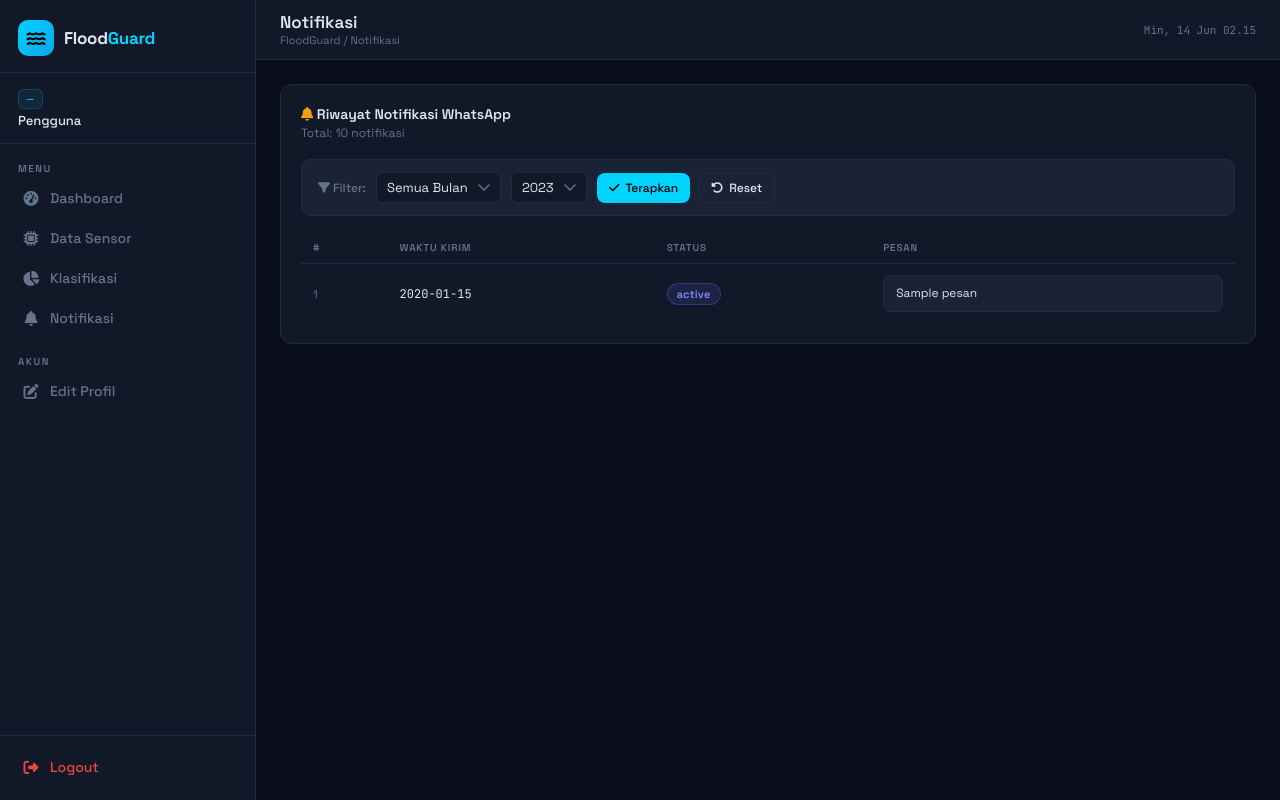
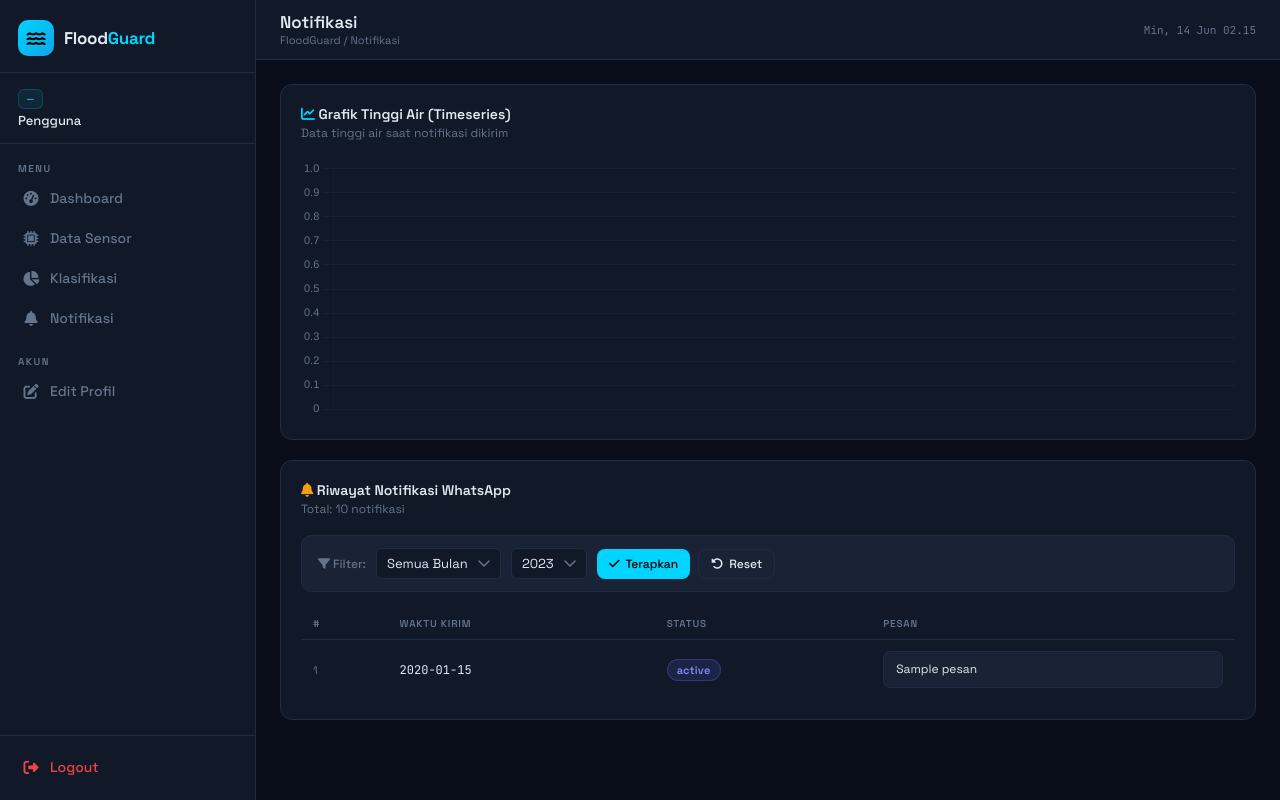
Before and after one commit to contohprogramweb/floodguard, a Flask app: template templates/notifikasi/index.html in a window 1280 px wide. Run offline with Flask 3, Linux system fonts and the light colour scheme; the template is opened without the code that fills it: most values are stand-ins (such as "Sample title", 1, 10 or a date in 2020).

Commit message:
update branch

```diff
--- a/app.py
+++ b/app.py
@@ -396,7 +396,7 @@ def create_app():
         conn = get_db_connection()
         if conn is None:
             flash('Gagal terhubung ke database.', 'danger')
-            return render_template('notifikasi/index.html', data=[], total=0, total_pages=0, page=page, bulan=bulan, tahun=tahun)
+            return render_template('notifikasi/index.html', data=[], total=0, total_pages=0, page=page, bulan=bulan, tahun=tahun, chart_labels=[], chart_tinggi=[], chart_status=[])
 
         try:
             cursor = conn.cursor(dictionary=True)
@@ -440,13 +440,41 @@ def create_app():
             cursor.execute(data_sql, params)
             data = cursor.fetchall()
 
+            # Get chart data (timeseries)
+            chart_sql = f"""
+                SELECT DATE_FORMAT(n.waktu_kirim, '%d/%m %H:%i') as waktu_label,
+                       ds.tinggi_air,
+                       hk.status_air
+                FROM notifikasi n
+                JOIN hasil_klasifikasi hk ON n.id_hasil_klasifikasi = hk.id_hasil_klasifikasi
+                JOIN data_sensor ds ON hk.id_data_sensor = ds.id_data_sensor
+                {where_clause}
+                ORDER BY n.waktu_kirim ASC
+            """
+            # Reset params for chart query
+            chart_params = [id_sb]
+            if bulan:
+                chart_params.append(int(bulan))
+            if tahun:
+                chart_params.append(int(tahun))
+            cursor.execute(chart_sql, chart_params)
+            chart_data = cursor.fetchall()
+
+            # Prepare chart labels and data
+            chart_labels = [row['waktu_label'] if row['waktu_label'] else '' for row in chart_data]
+            chart_tinggi = [round(row['tinggi_air'], 2) if row['tinggi_air'] else 0 for row in chart_data]
+            chart_status = [row['status_air'] for row in chart_data]
+
             return render_template('notifikasi/index.html',
                                    data=data,
                                    total=total,
                                    total_pages=total_pages,
                                    page=page,
                                    bulan=bulan,
-                                   tahun=tahun)
+                                   tahun=tahun,
+                                   chart_labels=chart_labels,
+                                   chart_tinggi=chart_tinggi,
+                                   chart_status=chart_status)
         except Exception as e:
             flash(f'Gagal mengambil data notifikasi: {str(e)}', 'danger')
             return render_template('notifikasi/index.html', data=[], total=0, total_pages=0, page=page, bulan=bulan, tahun=tahun)
--- a/templates/notifikasi/index.html
+++ b/templates/notifikasi/index.html
@@ -5,6 +5,9 @@
 
 {% block extra_css %}
 <style>
+  .chart-container { position: relative; height: 260px; }
+  @media (max-width: 768px) { .chart-container { height: 200px; } }
+
   /* Mobile: card-list layout untuk notifikasi */
   @media (max-width: 600px) {
     .notif-table thead { display: none; }
@@ -38,6 +41,19 @@
 {% endblock %}
 
 {% block content %}
+<!-- Chart -->
+<div class="card mb-6">
+  <div class="card-header">
+    <div>
+      <div class="card-title"><i class="fa-solid fa-chart-line" style="color:var(--accent)"></i> Grafik Tinggi Air (Timeseries)</div>
+      <div class="card-subtitle">Data tinggi air saat notifikasi dikirim</div>
+    </div>
+  </div>
+  <div class="chart-container">
+    <canvas id="notifChart"></canvas>
+  </div>
+</div>
+
 <div class="card">
   <div class="card-header">
     <div>
@@ -138,3 +154,98 @@
   {% endif %}
 </div>
 {% endblock %}
+
+{% block extra_js %}
+<script>
+const labels = {{ chart_labels|safe }};
+const dataTinggi = {{ chart_tinggi|safe }};
+const dataStatus = {{ chart_status|safe }};
+
+// Map status ke warna
+const statusColors = {
+  'normal': '#10b981',
+  'aman': '#10b981',
+  'waspada': '#f59e0b',
+  'siaga': '#f59e0b',
+  'bahaya': '#ef4444',
+  'tinggi': '#ef4444'
+};
+
+// Fungsi untuk mendapatkan warna berdasarkan status
+const getBorderColor = (status) => {
+  const s = (status || '').toLowerCase();
+  return statusColors[s] || '#6366f1';
+};
+
+// Buat array border dan background colors
+const borderColors = dataStatus.map(s => getBorderColor(s));
+const bgColors = dataStatus.map(s => {
+  const hex = getBorderColor(s);
+  return hex.replace('rgb', 'rgba').replace(')', ', 0.1)');
+});
+
+const isMobile = window.innerWidth < 600;
+const ctx = document.getElementById('notifChart').getContext('2d');
+
+new Chart(ctx, {
+  type: 'line',
+  data: {
+    labels,
+    datasets: [{
+      label: 'Tinggi Air (cm)',
+      data: dataTinggi,
+      borderColor: borderColors,
+      backgroundColor: bgColors.map(c => c.replace(')', ', 0.15)').replace('rgba', 'rgba')),
+      borderWidth: 2,
+      pointRadius: isMobile ? 2 : 3,
+      pointBackgroundColor: borderColors,
+      pointBorderColor: '#fff',
+      pointBorderWidth: 1,
+      tension: 0.4,
+      fill: true
+    }]
+  },
+  options: {
+    responsive: true,
+    maintainAspectRatio: false,
+    interaction: { mode: 'index', intersect: false },
+    plugins: {
+      legend: {
+        display: false
+      },
+      tooltip: {
+        backgroundColor: '#1a2235',
+        borderColor: '#1e2d45',
+        borderWidth: 1,
+        titleColor: '#e2e8f0',
+        bodyColor: '#94a3b8',
+        callbacks: {
+          label: function(context) {
+            const status = dataStatus[context.dataIndex];
+            return `Tinggi: ${context.parsed.y} cm (${status})`;
+          }
+        }
+      }
+    },
+    scales: {
+      x: {
+        grid: { color: 'rgba(30,45,69,.5)' },
+        ticks: {
+          color: '#64748b',
+          font: { size: isMobile ? 9 : 11 },
+          maxRotation: 45,
+          autoSkip: isMobile
+        }
+      },
+      y: {
+        grid: { color: 'rgba(30,45,69,.5)' },
+        ticks: {
+          color: '#64748b',
+          font: { size: isMobile ? 9 : 11 }
+        }
+      }
+    }
+  }
+});
+</script>
+{% endblock %}
```
Also changed, not shown: 1 other file.
